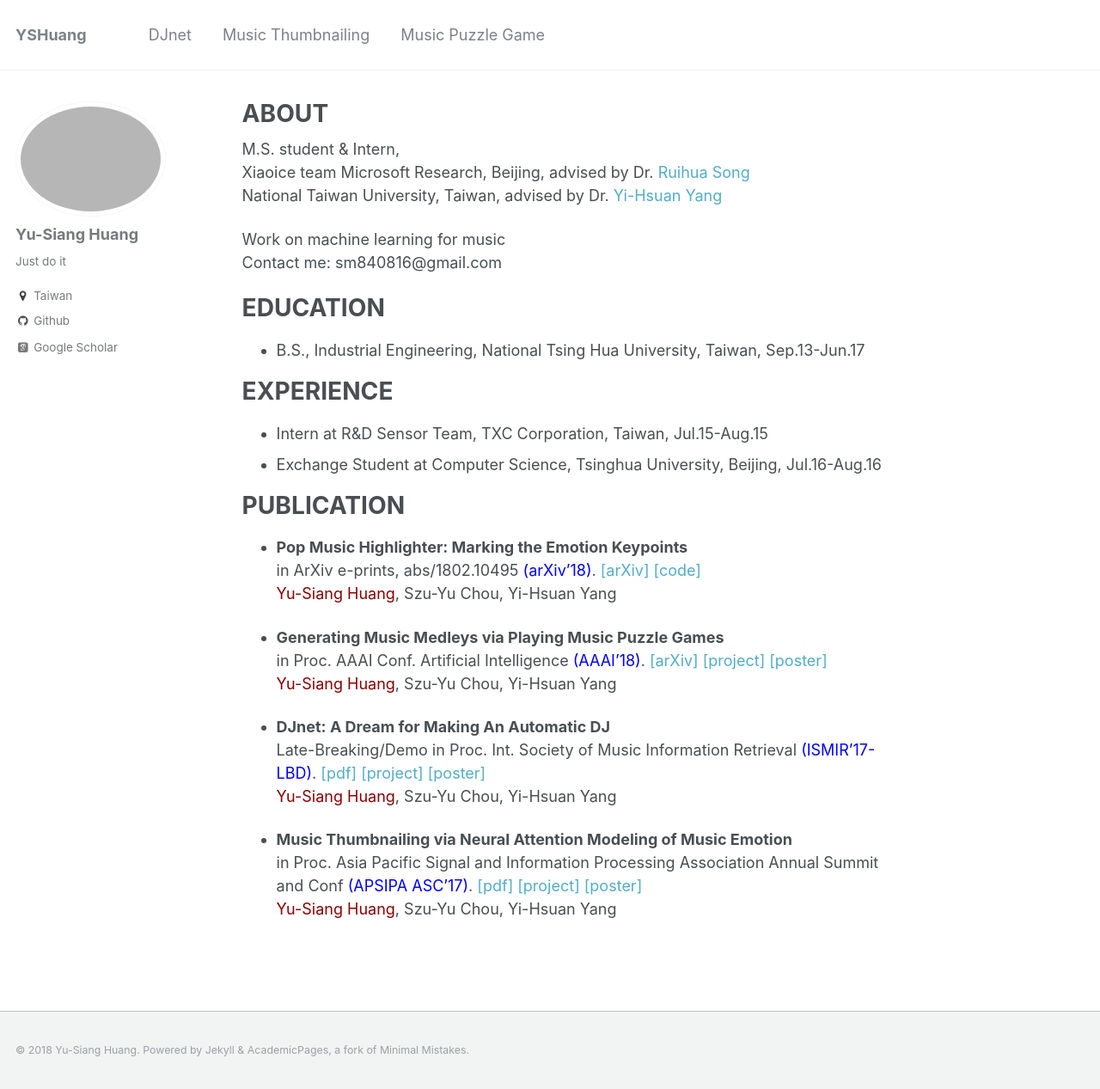
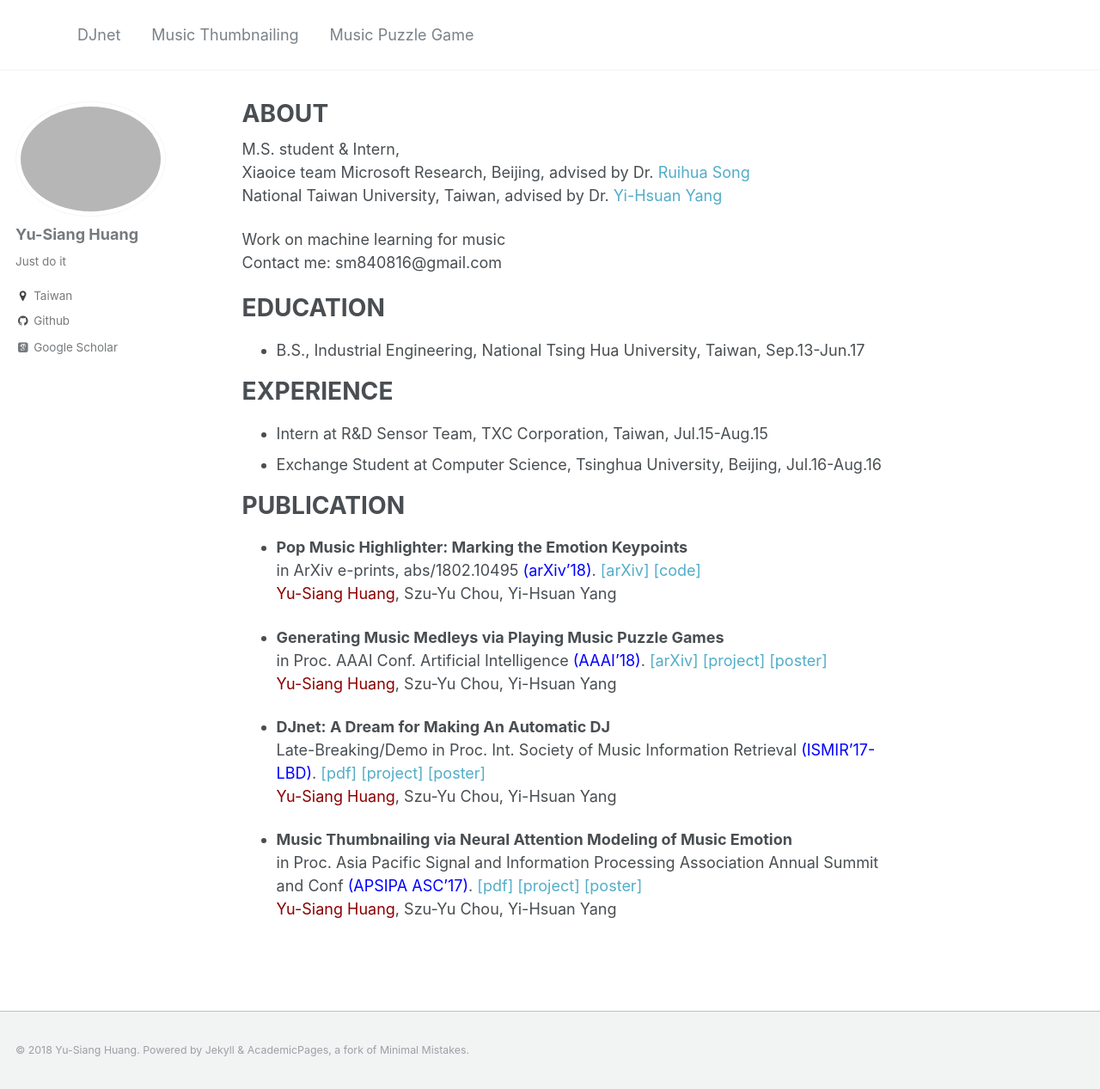
Before and after one commit to remyhuang/remyhuang.github.io, a Jekyll site: the page built from _pages/about.md, in a window 1280 px wide and 1267 px high. Shown: the whole window at 86% size. Built offline with Jekyll 4.4.1, drawn with Linux system fonts in a browser that asks for light colours; some web fonts are replaced.

Commit message:
Update _config.yml

```diff
--- a/_config.yml
+++ b/_config.yml
@@ -7,8 +7,8 @@
 
 # Site Settings
 locale                   : "en-US"
-title                    : "YSHuang"
-title_separator          : "-"
+title                    : ""
+title_separator          : ""
 name                     : &name "Yu-Siang Huang"
 description              : &description "personal description"
 url                      : https://remyhuang.github.io # the base hostname & protocol for your site e.g. "https://mmistakes.github.io"
```
